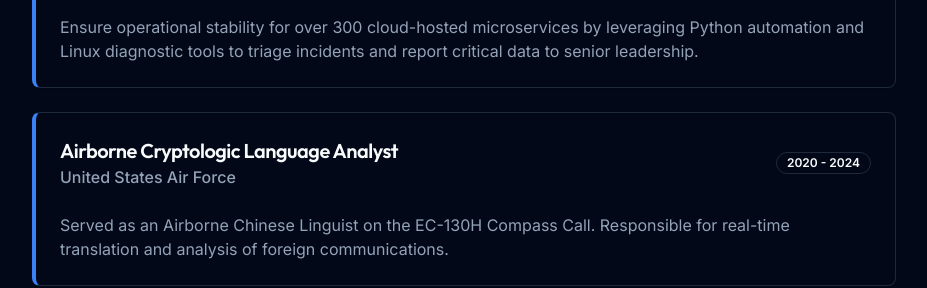
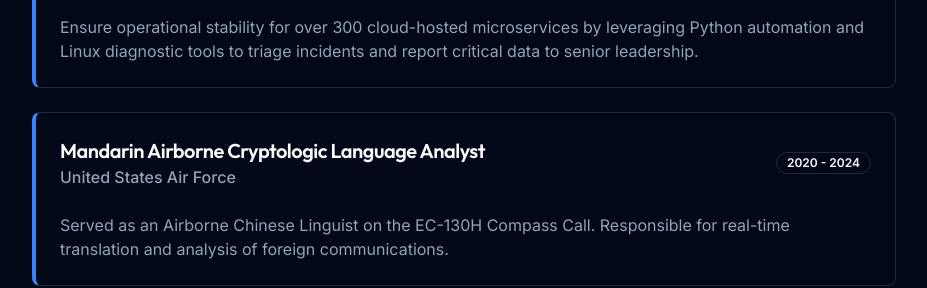
Before and after one commit to masonakdev/developer-portfolio, a React (Vite) app: page / in a window 1280 px wide. Shown: the part 840-1128 px from the top of the page, without its empty margins (176-1103 px from the left). Built offline with nearby package versions, Linux system fonts and the light colour scheme.

Commit message:
fix: role title

```diff
--- a/src/components/sections/Experience.tsx
+++ b/src/components/sections/Experience.tsx
@@ -10,7 +10,7 @@
         description: 'Ensure operational stability for over 300 cloud-hosted microservices by leveraging Python automation and Linux diagnostic tools to triage incidents and report critical data to senior leadership.',
     },
     {
-        role: 'Airborne Cryptologic Language Analyst',
+        role: 'Mandarin Airborne Cryptologic Language Analyst',
         company: 'United States Air Force',
         period: '2020 - 2024',
         description: 'Served as an Airborne Chinese Linguist on the EC-130H Compass Call. Responsible for real-time translation and analysis of foreign communications.',
```
